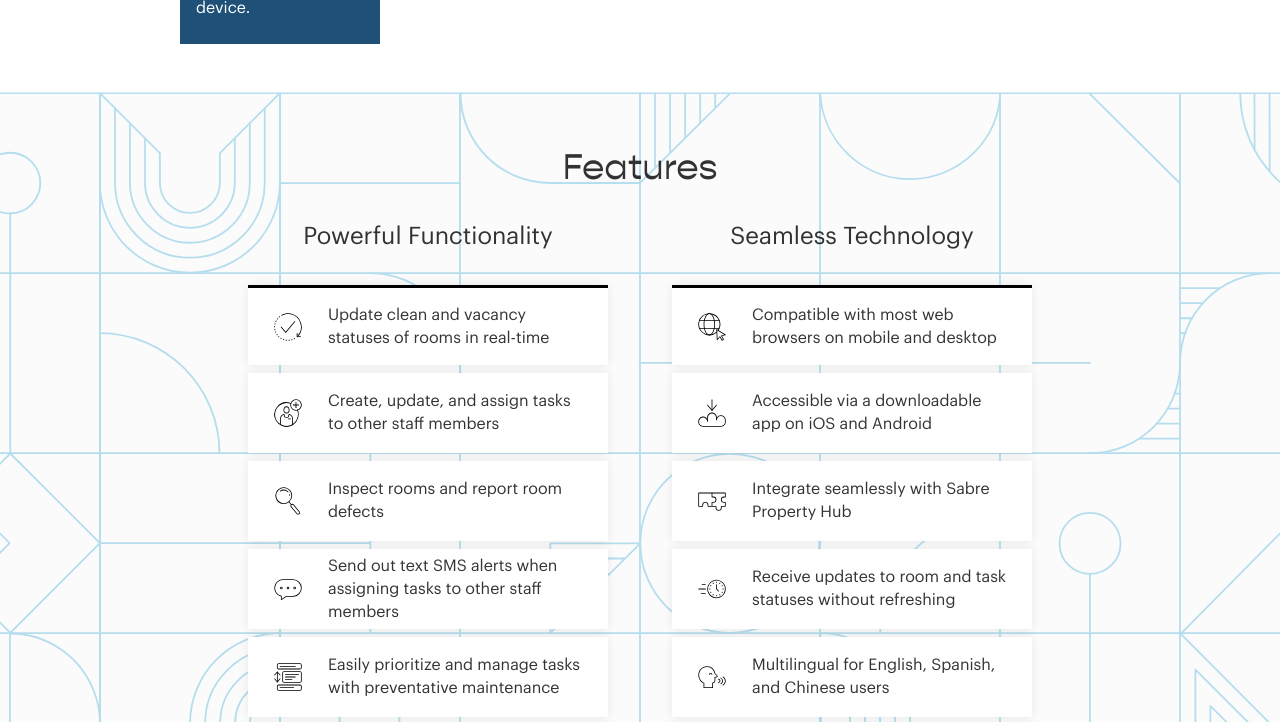
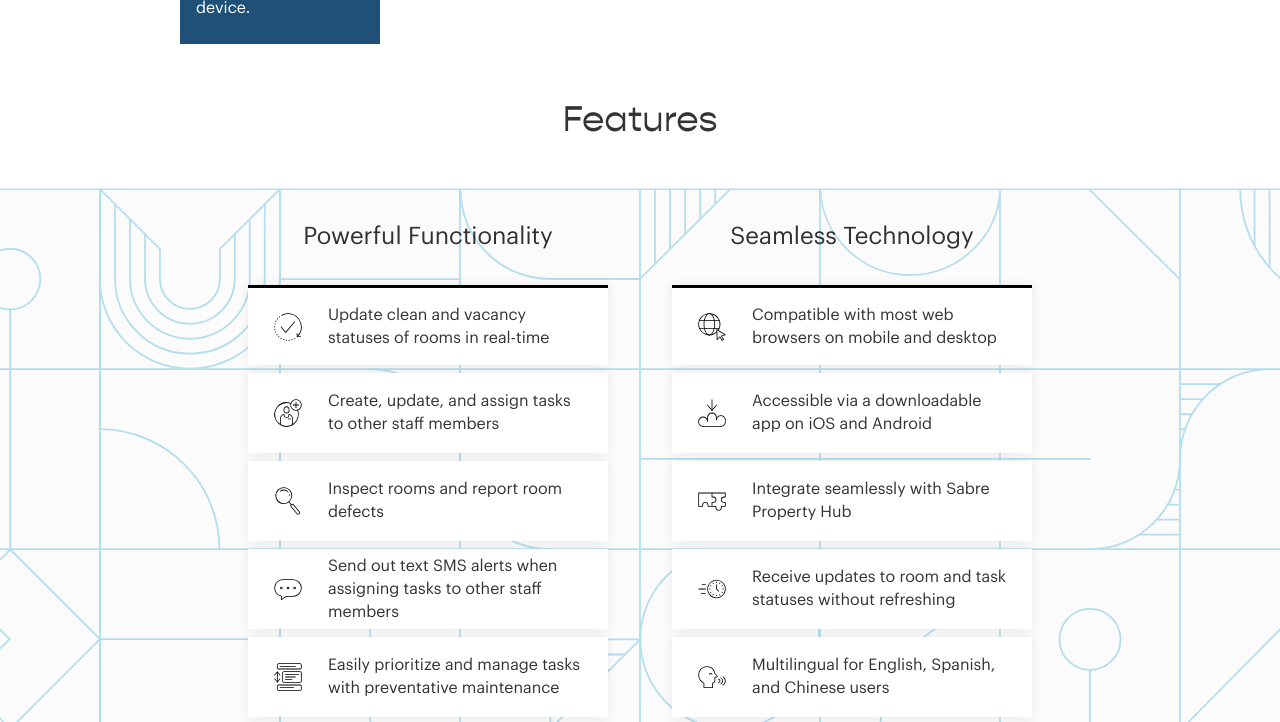
Before and after one commit to Lodgebook/lodgebook_landing_page, a Gatsby site: page / in a window 1280 px wide. Shown: the part 2558-3280 px from the top of the page. Built offline with nearby package versions, Linux system fonts and the light colour scheme; Gatsby itself is replaced by a stand-in of ours; a web font is replaced by a local one.

Commit message:
more changes

```diff
--- a/src/components/features.js
+++ b/src/components/features.js
@@ -15,6 +15,13 @@ import CloudIcon from "../images/cloud.svg"
 import FeaturesBackgroundWeb from "../images/features-pattern-web.svg"
 import FeaturesBackgroundMobile from "../images/features-pattern-mobile.svg"
 import colors from "../colors"
+
+
+
+const Container = styled.div`
+  display: flex;
+  flex-direction: column;
+`
 
 const FeaturesContainer = styled.div`
   display: flex;
@@ -177,8 +184,9 @@ const powerfulFeatures = powerfulFeaturesData.map(feature => {
 
 const Features = () => {
   return (
-    <FeaturesContainer id="features">
+    <Container id="features">
       <Title>Features</Title>
+    <FeaturesContainer>
       <ColumnsSection>
         <Column>
           <ColumnTitle>Powerful Functionality</ColumnTitle>
@@ -190,6 +198,7 @@ const Features = () => {
         </Column>
       </ColumnsSection>
     </FeaturesContainer>
+    </Container>
   )
 }
 
--- a/src/components/footer.js
+++ b/src/components/footer.js
@@ -56,6 +56,7 @@ const FooterText = styled.p`
     display: ${props => props.display};
     flex-direction: column;
     align-items: flex-start;
+    font-size: 1.4rem;
   }
 `
 
```
